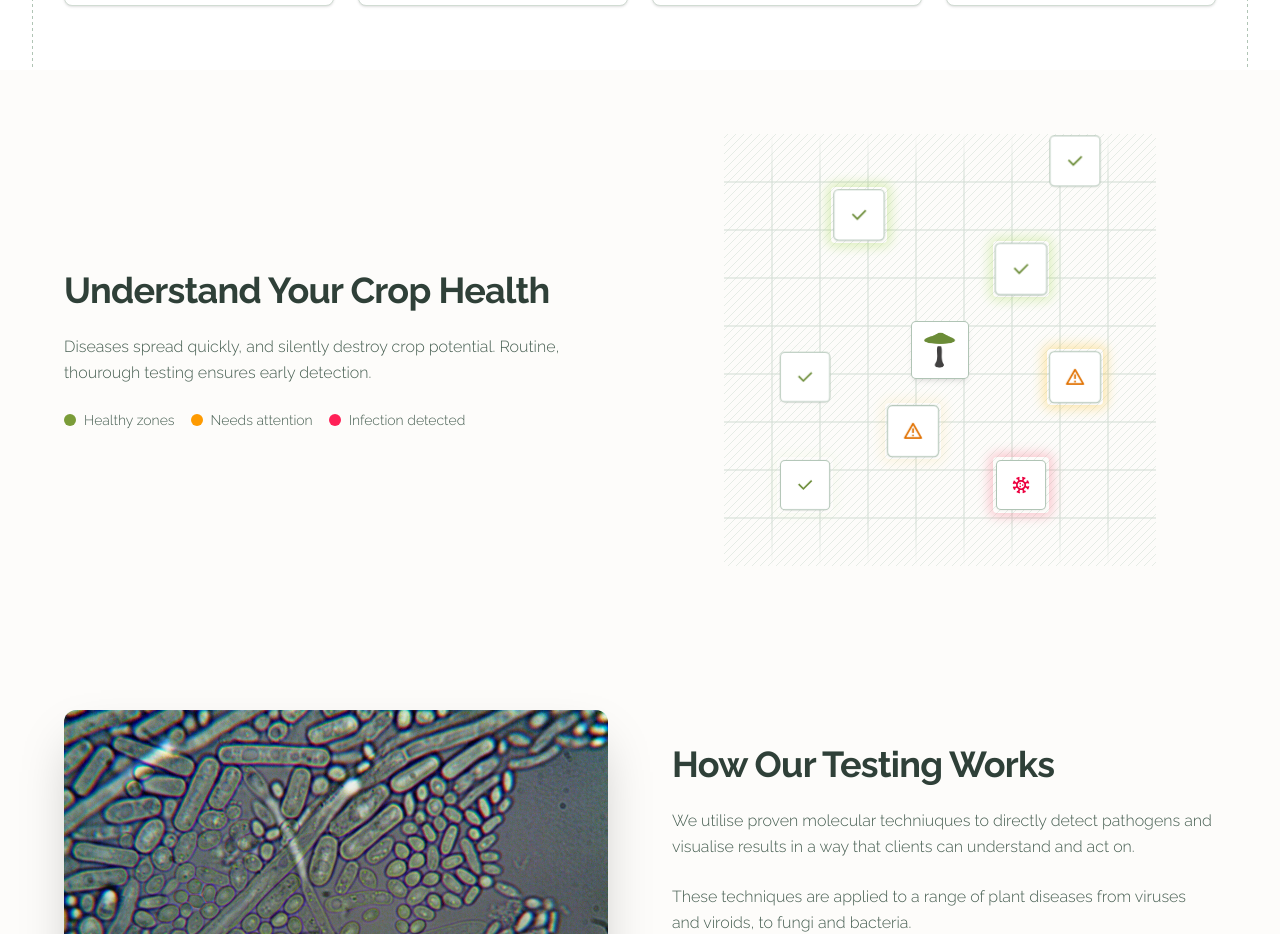
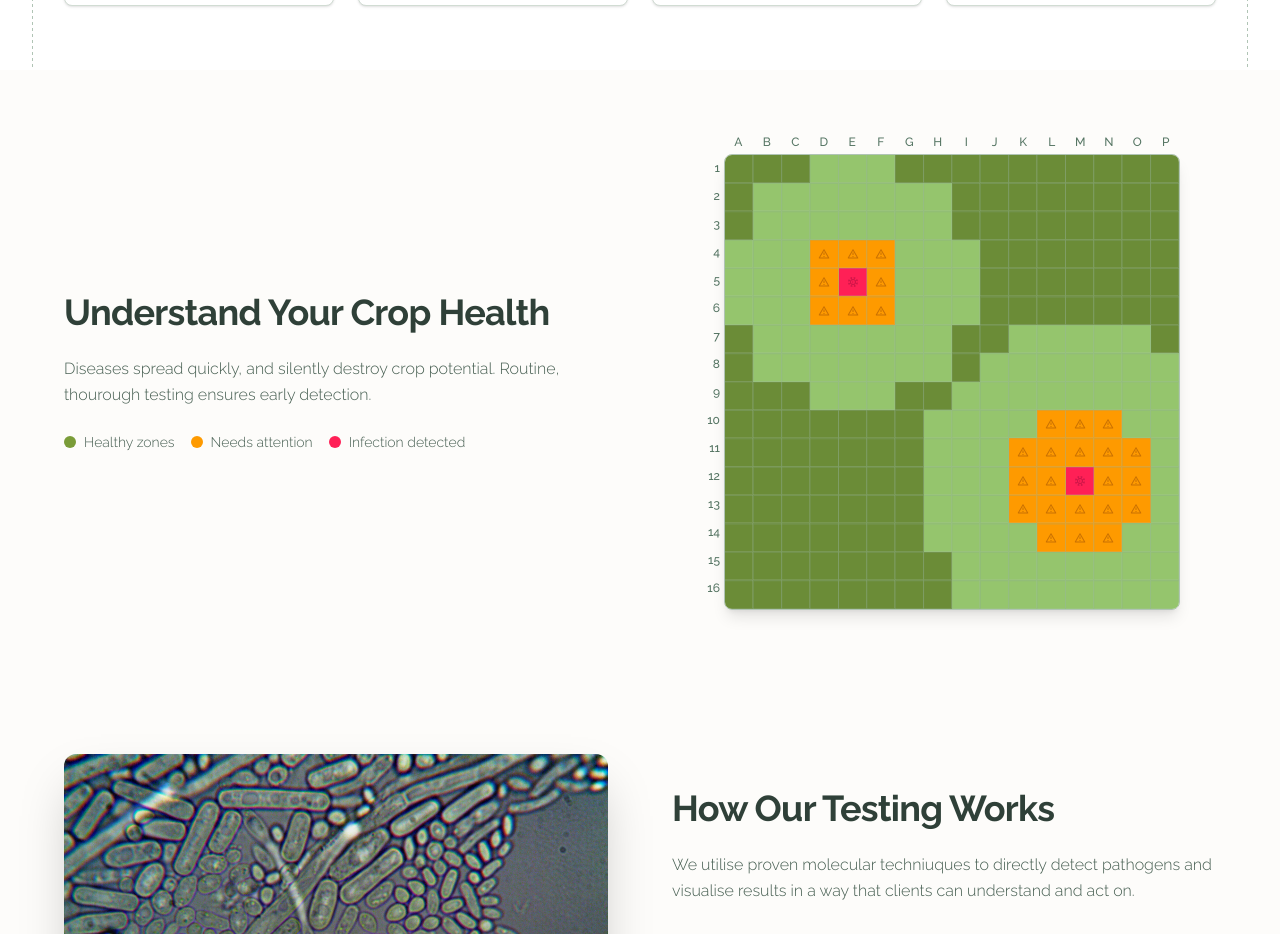
Before and after one commit to itstudes/mycelico-site, a Next.js app: page / in a window 1280 px wide. Shown: the part 860-1794 px from the top of the page. Built offline with nearby package versions, Linux system fonts and the light colour scheme.

Commit message:
feat: Refactor ZoneGrid component; update cell status handling and implement heatmap generation logic

```diff
--- a/src/components/ui/ZoneGrid.tsx
+++ b/src/components/ui/ZoneGrid.tsx
@@ -1,163 +1,161 @@
-import { RiAlertLine, RiCheckLine, RiVirusLine } from "@remixicon/react"
-import Image from "next/image"
+import { RiAlertLine, RiVirusLine } from "@remixicon/react"
+
+type CellStatus = "healthy-far" | "healthy-close" | "caution" | "infected"
 
 interface ZoneCell {
-    /** Position as grid row/col (0-7) */
     row: number
     col: number
-    status: "healthy" | "warning" | "infected"
-    /** Animation delay multiplier for staggered effects */
-    animDelay: number
+    status: CellStatus
 }
 
-// 10 healthy cells, 3 warning, 3 infected = majority healthy
-const zoneCells: ZoneCell[] = [
-    // Healthy cells
-    { row: 1, col: 2, status: "healthy", animDelay: 0 },
-    { row: 0, col: 6, status: "healthy", animDelay: 2.5 },
-    { row: 2, col: 5, status: "healthy", animDelay: 3.8 },
-    { row: 4, col: 1, status: "healthy", animDelay: 2.1 },
-    { row: 6, col: 1, status: "healthy", animDelay: 1.8 },
-    // Warning cells
-    { row: 4, col: 6, status: "warning", animDelay: 4.5 },
-    { row: 5, col: 3, status: "warning", animDelay: 3.1 },
-    // Infected cells
-    { row: 6, col: 5, status: "infected", animDelay: 1.0 },
+// Generate a full 16x16 heatmap representing pathogen testing across a field
+// Pattern shows clusters of infection spreading from hotspots
+const generateHeatmap = (): ZoneCell[] => {
+    const cells: ZoneCell[] = []
+    const gridSize = 16
+
+    // Define infection hotspots that will influence surrounding cells
+    const hotspots = [
+        { row: 11, col: 12, intensity: 1 },
+        { row: 4, col: 4, intensity: 0.8 },
     ]
 
-function getStatusStyles(status: ZoneCell["status"]) {
+    for (let row = 0; row < gridSize; row++) {
+        for (let col = 0; col < gridSize; col++) {
+            // Calculate distance to nearest hotspot
+            let minDistance = Infinity
+            let maxIntensity = 0
+
+            hotspots.forEach(hotspot => {
+                const distance = Math.sqrt(
+                    Math.pow(row - hotspot.row, 2) + Math.pow(col - hotspot.col, 2)
+                )
+                if (distance < minDistance) {
+                    minDistance = distance
+                    maxIntensity = hotspot.intensity
+                }
+            })
+
+            // Determine status based on distance from hotspots
+            let status: CellStatus
+            const risk = (maxIntensity * 4) / (minDistance + 1)
+
+            if (risk > 2.5) {
+                status = "infected"
+            } else if (risk > 1.2) {
+                status = "caution"
+            } else if (risk > 0.6) {
+                status = "healthy-close"
+            } else {
+                status = "healthy-far"
+            }
+
+            cells.push({ row, col, status })
+        }
+    }
+
+    return cells
+}
+
+const heatmapCells = generateHeatmap()
+
+function getCellColor(status: CellStatus): string {
     switch (status) {
-        case "healthy":
-            return {
-                glowColor: "rgba(132, 204, 22, 0.4)",
-                icon: <RiCheckLine className="size-4 sm:size-5 text-lime-600" />,
+        case "healthy-far":
+            return "bg-lime-600"
+        case "healthy-close":
+            return "bg-lime-400"
+        case "caution":
+            return "bg-amber-500"
+        case "infected":
+            return "bg-rose-500"
     }
-        case "warning":
-            return {
-                glowColor: "rgba(251, 191, 36, 0.5)",
-                icon: <RiAlertLine className="size-4 sm:size-5 text-amber-600" />,
 }
+
+function getCellIcon(status: CellStatus) {
+    switch (status) {
+        case "caution":
+            return <RiAlertLine className="size-3 text-amber-900/40" />
         case "infected":
-            return {
-                glowColor: "rgba(244, 63, 94, 0.5)",
-                icon: <RiVirusLine className="size-4 sm:size-5 text-rose-600" />,
-            }
+            return <RiVirusLine className="size-3 text-rose-900/40" />
+        default:
+            return null
     }
 }
 
 export function ZoneGrid() {
-    // Grid is 8x8, each cell is 1/8 = 12.5%
-    const cellSize = 12.5
+    const gridSize = 16
+    const columnLabels = "ABCDEFGHIJKLMNOP".split("")
+    const rowLabels = Array.from({ length: gridSize }, (_, i) => (i + 1).toString())
 
     return (
-        <div className="relative flex items-center justify-center overflow-hidden w-full max-w-[432px] aspect-square">
-            {/* Diagonal pattern background */}
-            <svg className="absolute size-full">
-                <defs>
-                    <pattern
-                        id="zone-grid-diagonal-pattern"
-                        patternUnits="userSpaceOnUse"
-                        width="64"
-                        height="64"
+        <div className="relative flex items-center justify-center w-full max-w-[480px]">
+            {/* Container with axis labels */}
+            <div className="relative w-full">
+                {/* Top axis labels */}
+                <div className="flex items-center pb-1">
+                    {/* Empty corner space */}
+                    <div className="w-6 shrink-0" />
+                    {/* Column labels */}
+                    <div className="flex-1 grid grid-cols-16 gap-0">
+                        {columnLabels.map((label) => (
+                            <div
+                                key={label}
+                                className="text-center text-xs font-medium text-sage-600"
                             >
-                        {Array.from({ length: 17 }, (_, i) => {
-                            const offset = i * 8
-                            return (
-                                <path
-                                    key={i}
-                                    d={`M${-106 + offset} 110L${22 + offset} -18`}
-                                    className="stroke-sage-200/50"
-                                    strokeWidth="1"
-                                />
-                            )
-                        })}
-                    </pattern>
-                </defs>
-                <rect
-                    width="100%"
-                    height="100%"
-                    fill="url(#zone-grid-diagonal-pattern)"
-                />
-            </svg>
+                                {label}
+                            </div>
+                        ))}
+                    </div>
+                </div>
 
-            <div className="relative w-full h-full">
-                {/* Grid lines */}
+                {/* Main grid with left axis */}
+                <div className="flex items-start">
+                    {/* Left axis labels */}
+                    <div className="flex flex-col gap-0 w-6 shrink-0 pr-1">
+                        {rowLabels.map((label) => (
+                            <div
+                                key={label}
+                                className="flex items-center justify-end text-xs font-medium text-sage-600"
+                                style={{ height: `${100 / gridSize}%`, minHeight: '28px' }}
+                            >
+                                {label}
+                            </div>
+                        ))}
+                    </div>
+
+                    {/* Heatmap grid container */}
+                    <div className="relative flex-1 aspect-square rounded-lg overflow-hidden shadow-lg border border-sage-300">
+                        <div className="relative w-full h-full grid grid-cols-16 grid-rows-16 gap-0">
+                            {/* Render all cells in the heatmap */}
+                            {heatmapCells.map((cell, index) => (
+                                <div
+                                    key={index}
+                                    className={`${getCellColor(cell.status)} relative transition-colors duration-300 flex items-center justify-center`}
+                                >
+                                    {/* Subtle grid texture overlay */}
+                                    <div className="absolute inset-0 border-r border-b border-sage-300/20" />
+                                    {/* Icon overlay */}
+                                    {getCellIcon(cell.status)}
+                                </div>
+                            ))}
+
+                            {/* Grid lines overlay for map-like appearance */}
                             <svg
                                 xmlns="http://www.w3.org/2000/svg"
                                 fill="none"
                                 viewBox="0 0 432 432"
-                    className="absolute inset-0 w-full h-full"
-                    preserveAspectRatio="xMidYMid meet"
-                    style={{
-                        maskImage:
-                            "linear-gradient(transparent, white 10%, white 90%, transparent)",
-                    }}
+                                className="absolute inset-0 w-full h-full pointer-events-none"
+                                preserveAspectRatio="none"
                             >
                                 <path
-                        className="stroke-sage-200"
-                        d="M48 0v432M96 0v432M144 0v432M192 0v432M240 0v432M288 0v432M336 0v432M384 0v432M0 48h432M0 96h432M0 144h432M0 192h432M0 240h432M0 288h432M0 336h432M0 384h432"
+                                    className="stroke-sage-400/30"
+                                    strokeWidth="1"
+                                    d="M27 0v432M54 0v432M81 0v432M108 0v432M135 0v432M162 0v432M189 0v432M216 0v432M243 0v432M270 0v432M297 0v432M324 0v432M351 0v432M378 0v432M405 0v432M0 27h432M0 54h432M0 81h432M0 108h432M0 135h432M0 162h432M0 189h432M0 216h432M0 243h432M0 270h432M0 297h432M0 324h432M0 351h432M0 378h432M0 405h432"
                                 />
                             </svg>
-
-                <div className="pointer-events-none absolute inset-0 select-none">
-                    {/* Center logo */}
-                    <div
-                        className="absolute flex items-center justify-center"
-                        style={{
-                            top: `${3 * cellSize}%`,
-                            left: `${3 * cellSize}%`,
-                            width: `${2 * cellSize}%`,
-                            height: `${2 * cellSize}%`,
-                        }}
-                    >
-                        <div className="flex h-10 w-10 sm:h-14 sm:w-14 items-center justify-center rounded-sm bg-white ring-1 shadow-md ring-sage-300">
-                            <Image
-                                src="/logo.png"
-                                alt="Mycelico"
-                                width={40}
-                                height={40}
-                                className="h-7 w-7 sm:h-10 sm:w-10"
-                            />
                         </div>
                     </div>
-
-                    {/* Zone cells */}
-                    {zoneCells.map((cell, index) => {
-                        const styles = getStatusStyles(cell.status)
-                        return (
-                            <div
-                                key={index}
-                                className="absolute flex items-center justify-center"
-                                style={{
-                                    top: `${cell.row * cellSize}%`,
-                                    left: `${cell.col * cellSize}%`,
-                                    width: `${cellSize}%`,
-                                    height: `${cellSize}%`,
-                                }}
-                            >
-                                <div className="relative">
-                                    {/* Subtle glow effect */}
-                                    <div
-                                        className="absolute -inset-1 rounded-sm opacity-0"
-                                        style={{
-                                            boxShadow: `0 0 12px 4px ${styles.glowColor}`,
-                                            animation: `zoneGlow 4s ease-in-out infinite`,
-                                            animationDelay: `${cell.animDelay}s`,
-                                        }}
-                                    />
-                                    <div
-                                        className="relative flex h-8 w-8 sm:h-12 sm:w-12 items-center justify-center rounded-sm bg-white ring-1 shadow-sm ring-sage-300 transition-transform"
-                                        style={{
-                                            animation: `zoneBreath 5s ease-in-out infinite`,
-                                            animationDelay: `${cell.animDelay}s`,
-                                        }}
-                                    >
-                                        {styles.icon}
-                                    </div>
-                                </div>
-                            </div>
-                        )
-                    })}
                 </div>
             </div>
         </div>
```
Lines whose indentation alone changed are shown as unchanged.
